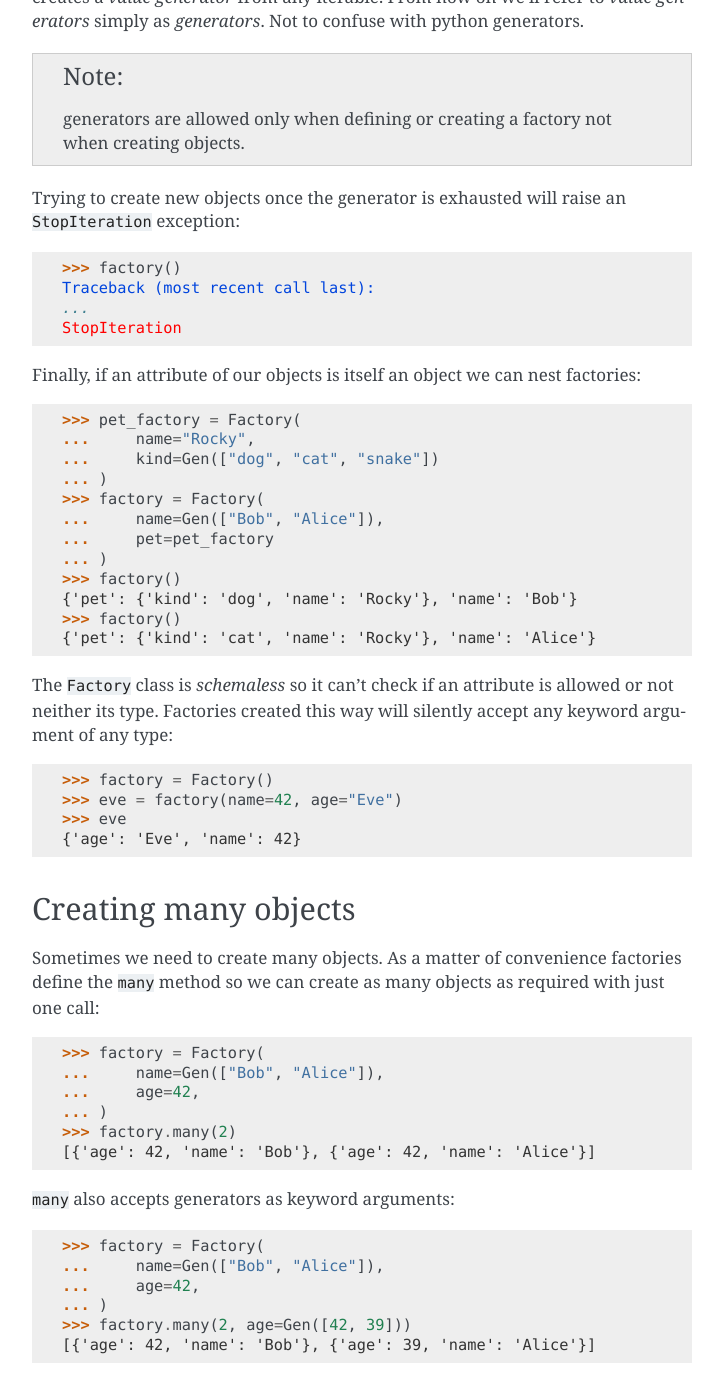
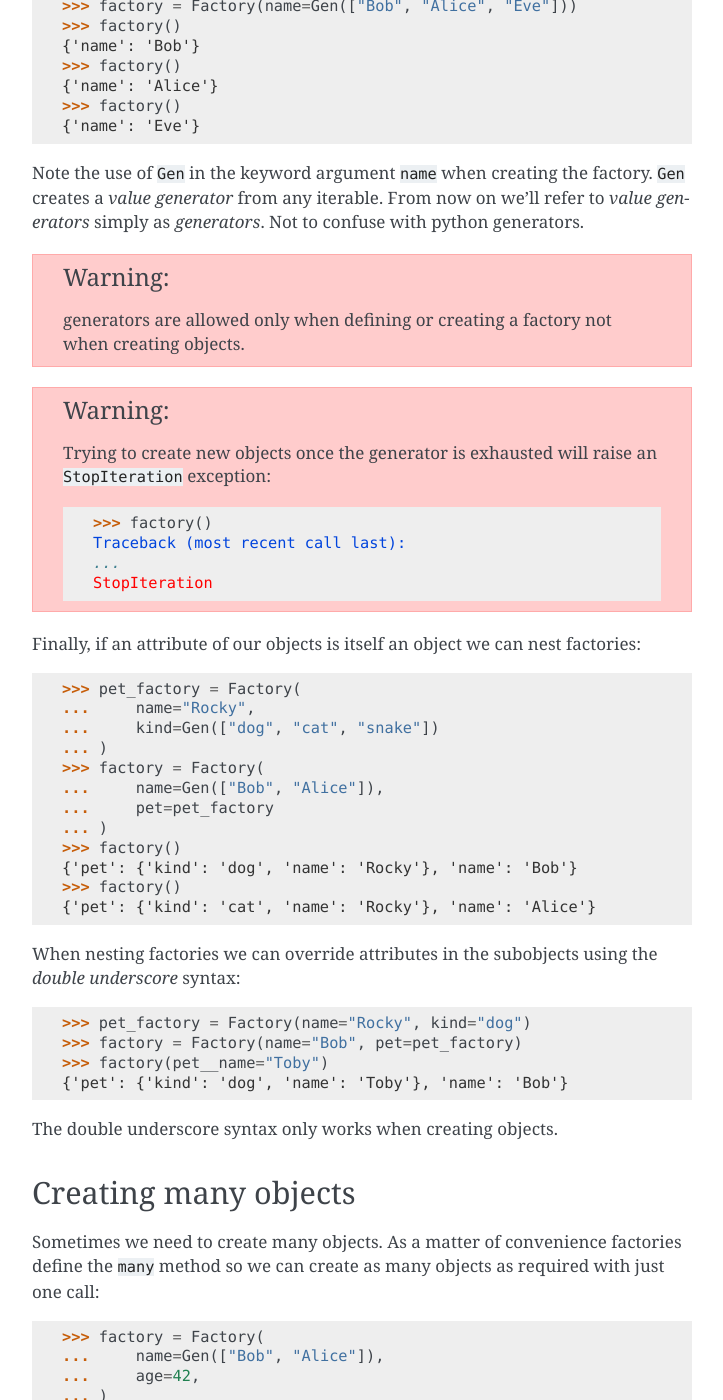
Before and after one commit to patxoca/arv.factory, a Sphinx documentation site: the page built from docs/source/tutorial.rst, in a window 1280 px wide and 1400 px high, scrolled down 1057 px. Shown: the whole window, without its empty margins (388-1111 px from the left). Built offline with Sphinx 7.4.7, drawn with Linux system fonts in a browser that asks for light colours; some of the changed text lies outside the part shown.

Commit message:
Add example for the double underscore syntax.
Other minor changes of style and structure.

```diff
--- a/docs/source/tutorial.rst
+++ b/docs/source/tutorial.rst
@@ -44,6 +44,17 @@ keyword argument:
    >>> alice
    {'name': 'Alice'}
 
+The ``Factory`` class is *schemaless* so it can't check if an
+attribute is allowed or not neither its type. Factories created this
+way will silently accept any keyword argument of any type:
+
+.. doctest::
+
+    >>> factory = Factory()
+    >>> eve = factory(name=42, age="Eve")
+    >>> eve
+    {'age': 'Eve', 'name': 42}
+
 Another way to get objects with different values is using *value
 generators*:
 
@@ -63,18 +74,18 @@ the factory. ``Gen`` creates a *value generator* from any iterable.
 From now on we'll refer to *value generators* simply as *generators*.
 Not to confuse with python generators.
 
-.. note:: generators are allowed only when defining or creating a
-          factory not when creating objects.
+.. warning:: generators are allowed only when defining or creating a
+             factory not when creating objects.
 
-Trying to create new objects once the generator is exhausted will
-raise an ``StopIteration`` exception:
+.. warning:: Trying to create new objects once the generator is
+             exhausted will raise an ``StopIteration`` exception:
 
-.. doctest::
+             .. doctest::
 
-   >>> factory()
-   Traceback (most recent call last):
-   ...
-   StopIteration
+                >>> factory()
+                Traceback (most recent call last):
+                ...
+                StopIteration
 
 Finally, if an attribute of our objects is itself an object we can
 nest factories:
@@ -94,16 +105,17 @@ nest factories:
    >>> factory()
    {'pet': {'kind': 'cat', 'name': 'Rocky'}, 'name': 'Alice'}
 
-The ``Factory`` class is *schemaless* so it can't check if an
-attribute is allowed or not neither its type. Factories created this
-way will silently accept any keyword argument of any type:
+When nesting factories we can override attributes in the subobjects
+using the *double underscore* syntax:
 
 .. doctest::
 
-    >>> factory = Factory()
-    >>> eve = factory(name=42, age="Eve")
-    >>> eve
-    {'age': 'Eve', 'name': 42}
+   >>> pet_factory = Factory(name="Rocky", kind="dog")
+   >>> factory = Factory(name="Bob", pet=pet_factory)
+   >>> factory(pet__name="Toby")
+   {'pet': {'kind': 'dog', 'name': 'Toby'}, 'name': 'Bob'}
+
+The double underscore syntax only works when creating objects.
 
 
 Creating many objects
```
